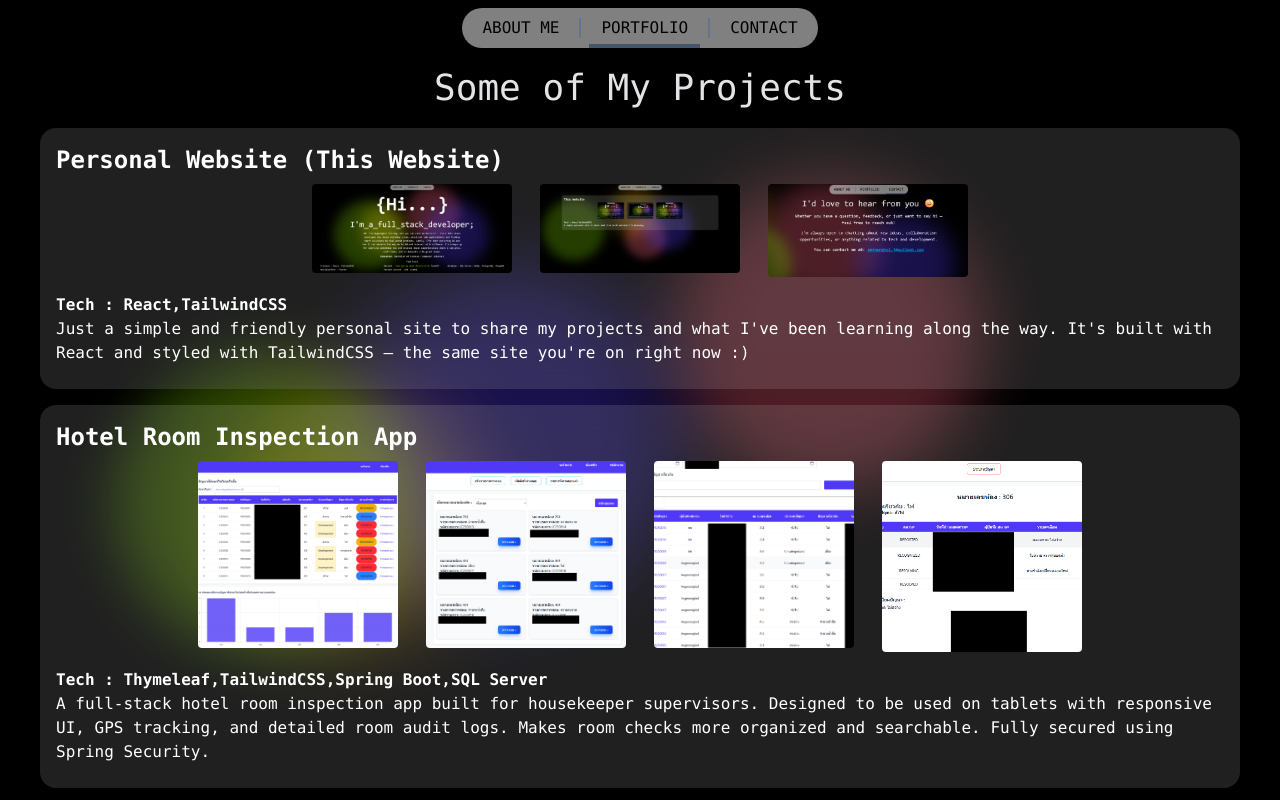
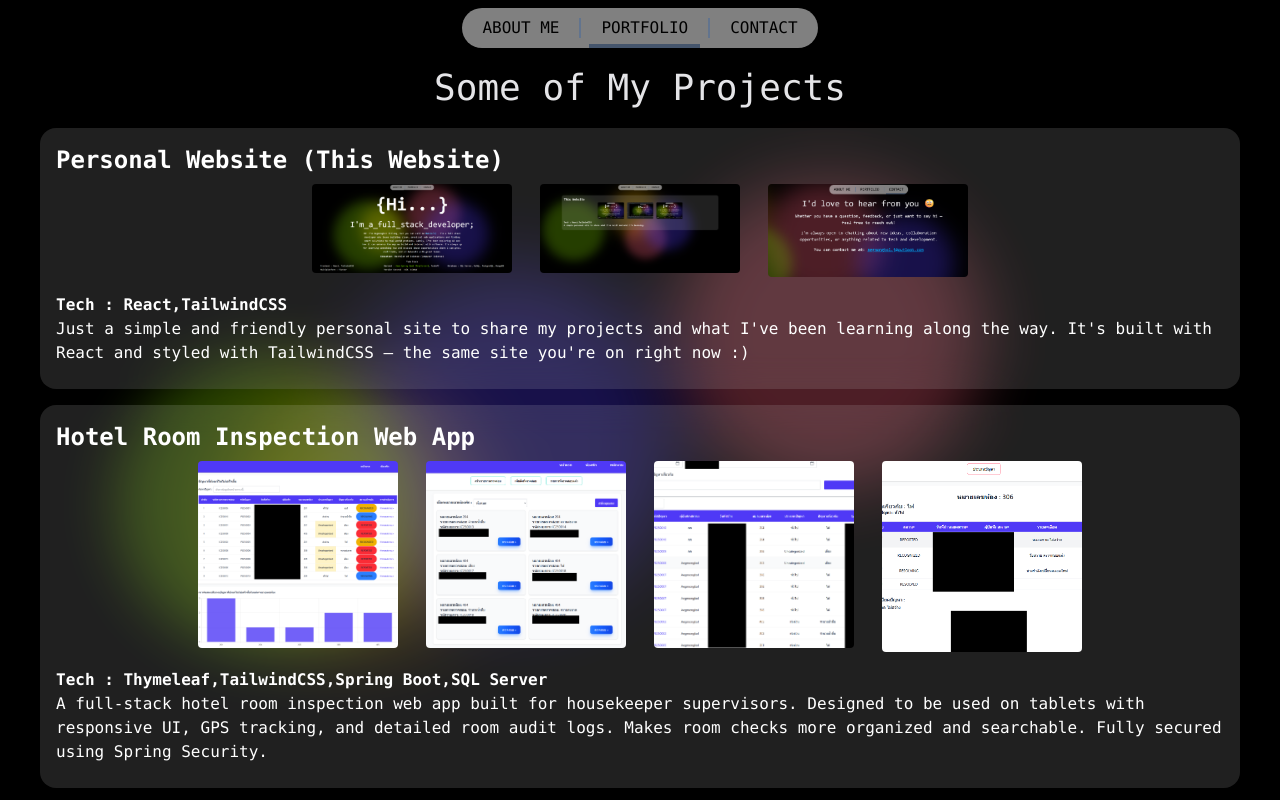
Before and after one commit to LabyrinthX963/my-web, a React (Vite) app: page /portfolio in a window 1280 px wide. Built offline with nearby package versions, Linux system fonts and the light colour scheme.

Commit message:
adjust port title

```diff
--- a/src/pages/Portfolio.jsx
+++ b/src/pages/Portfolio.jsx
@@ -30,10 +30,10 @@ const portfolio = () => {
     "A full-stack system used daily by nearly 1,000 employees as their gateway to internal web apps. The frontend communicates with the backend via REST API. Key features include user profiles, multiple color themes to keep things fresh, and a customizable favorite menu that helps users quickly access the apps they actually use. Fully secured with Spring Security.";
   const images_2 = [p2_img1, p2_img2, p2_img3];
 
-  const p3_title = "Hotel Room Inspection App";
+  const p3_title = "Hotel Room Inspection Web App";
   const p3_tech = "Thymeleaf,TailwindCSS,Spring Boot,SQL Server";
   const p3_details =
-    "A full-stack hotel room inspection app built for housekeeper supervisors. Designed to be used on tablets with responsive UI, GPS tracking, and detailed room audit logs. Makes room checks more organized and searchable. Fully secured using Spring Security.";
+    "A full-stack hotel room inspection web app built for housekeeper supervisors. Designed to be used on tablets with responsive UI, GPS tracking, and detailed room audit logs. Makes room checks more organized and searchable. Fully secured using Spring Security.";
   const images_3 = [p3_img1, p3_img2, p3_img3, p3_img4];
 
   const containerRef = useRef(null);
```
